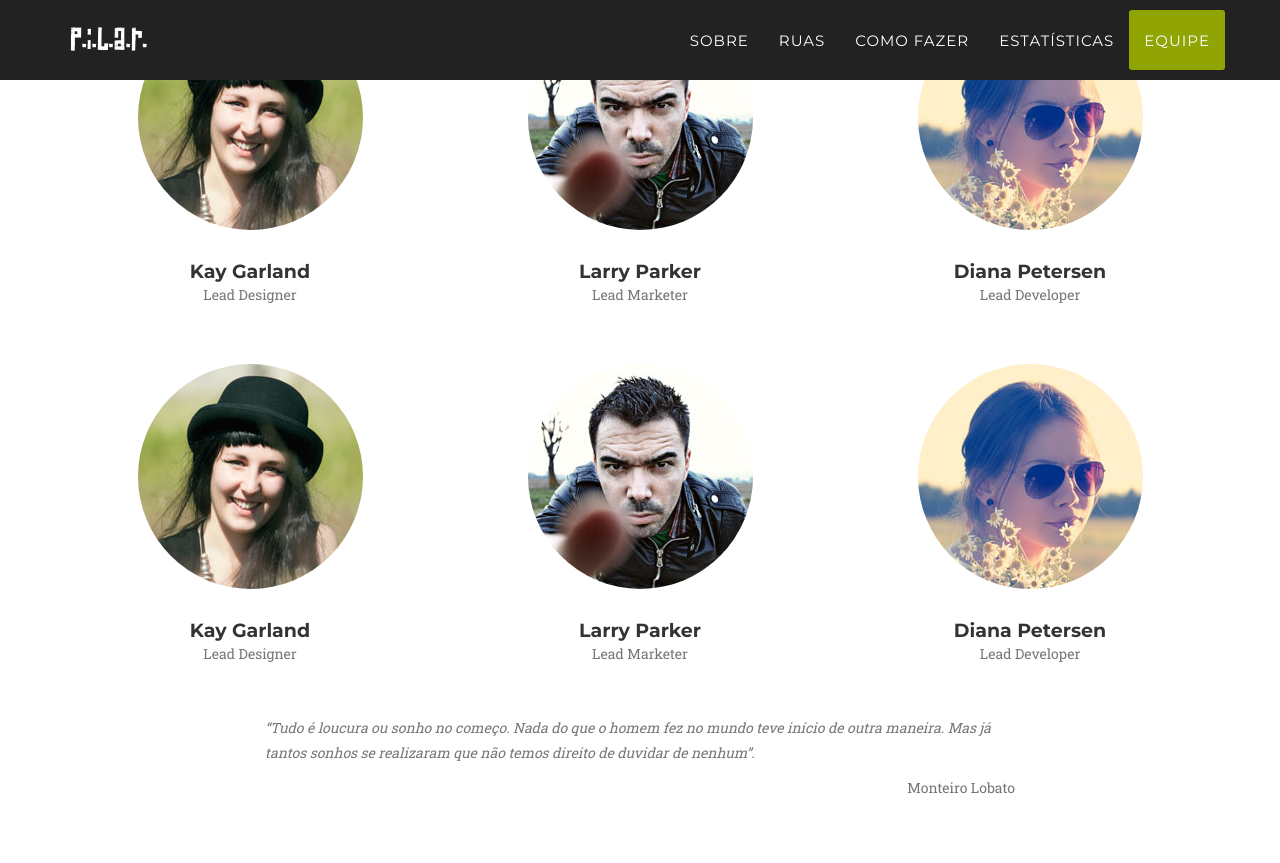
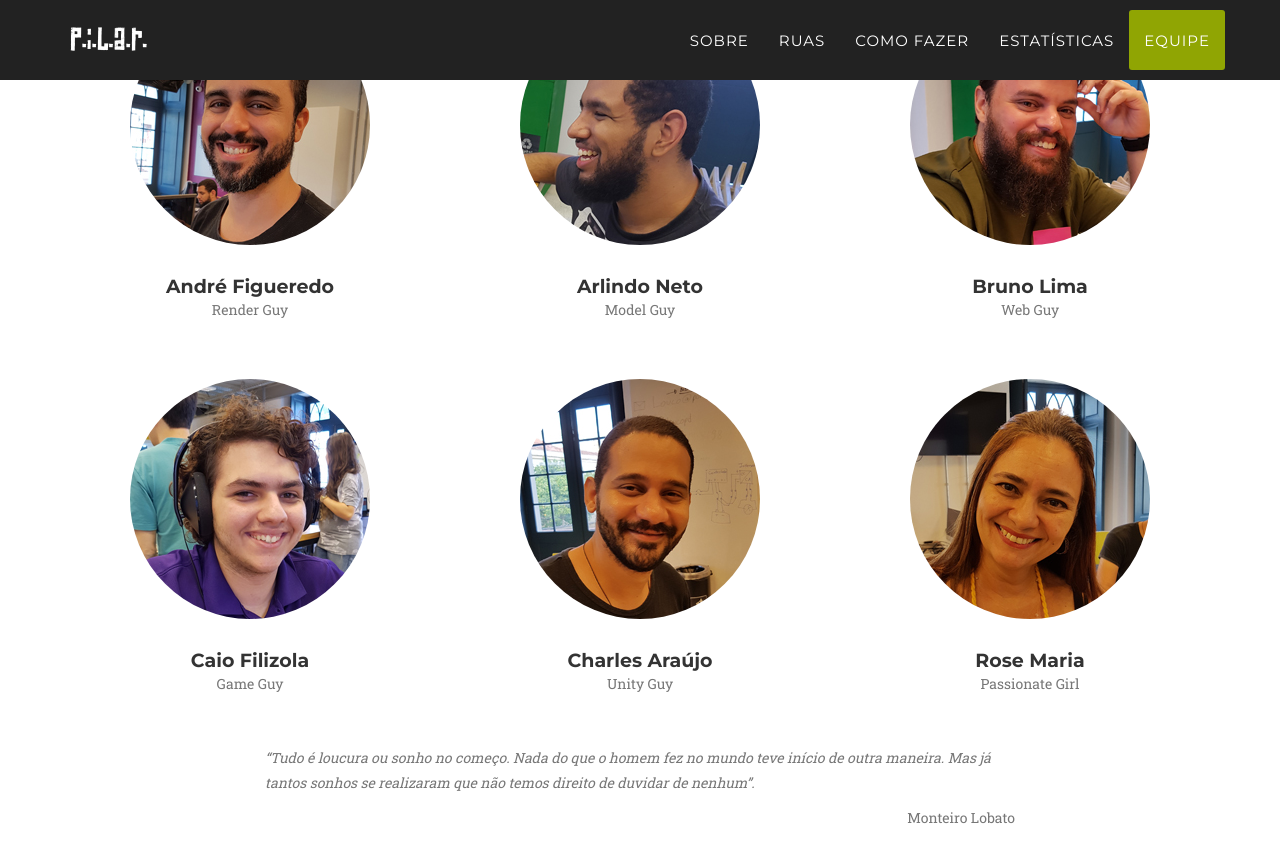
Before and after one commit to pilarvr/site, a Jekyll site: the page built from index.html, in a window 1280 px wide and 900 px high, scrolled down 6186 px. Shown: the top 863 px of the window. Built offline with Jekyll 4.4.1, drawn with Linux system fonts in a browser that asks for light colours; some web fonts are replaced.

Commit message:
Update team

```diff
--- a/_config.yml
+++ b/_config.yml
@@ -9,29 +9,29 @@ description: "Pensando um Incrível, Louca e Amorosa Rua."
 
 # Team names, titles and social links
 people:
-- name: Kay Garland
-  pic: 1
-  position: Lead Designer
+- name: André Figueredo
+  pic: Andre_RenderGuy
+  position: Render Guy
 
-- name: Larry Parker
-  pic: 2
-  position: Lead Marketer
+- name: Arlindo Neto
+  pic: Arlindo_ModelGuy
+  position: Model Guy
 
-- name: Diana Petersen
-  pic: 3
-  position: Lead Developer
+- name: Bruno Lima
+  pic: Bruno_WebGuy
+  position: Web Guy
 
-- name: Kay Garland
-  pic: 1
-  position: Lead Designer
+- name: Caio Filizola
+  pic: Caio_GameGuy
+  position: Game Guy
 
-- name: Larry Parker
-  pic: 2
-  position: Lead Marketer
+- name: Charles Araújo
+  pic: Charles_UnityGuy
+  position: Unity Guy
 
-- name: Diana Petersen
-  pic: 3
-  position: Lead Developer
+- name: Rose Maria
+  pic: Rose_PassionateGirl
+  position: Passionate Girl
 
 # Social networks usernames (many more available: google-plus, flickr, dribbble, pinterest, instagram, tumblr, linkedin, etc.)
 social:
--- a/_includes/head.html
+++ b/_includes/head.html
@@ -1,7 +1,7 @@
 <head>
     <meta charset="utf-8">
     <meta http-equiv="X-UA-Compatible" content="IE=edge">
-    <title>{% if page.title %}{{ page.title }}{% else %}{{ site.title }}{% endif %}</title>
+    <title>P.I.L.A.R.</title>
     <meta name="viewport" content="width=device-width">
     <meta name="description" content="{{ site.description }}">
     <link rel="canonical" href="{{ page.url | replace:'index.html','' | prepend: site.baseurl | prepend: site.url }}">
```
Also changed, not shown: img/team/Andre_RenderGuy.jpg (added), img/team/Arlindo_ModelGuy.jpg (added), img/team/Bruno_WebGuy.jpg (added), img/team/Caio_GameGuy.jpg (added), img/team/Charles_UnityGuy.jpg (added), img/team/Rose_PassionateGirl.jpg (added).
